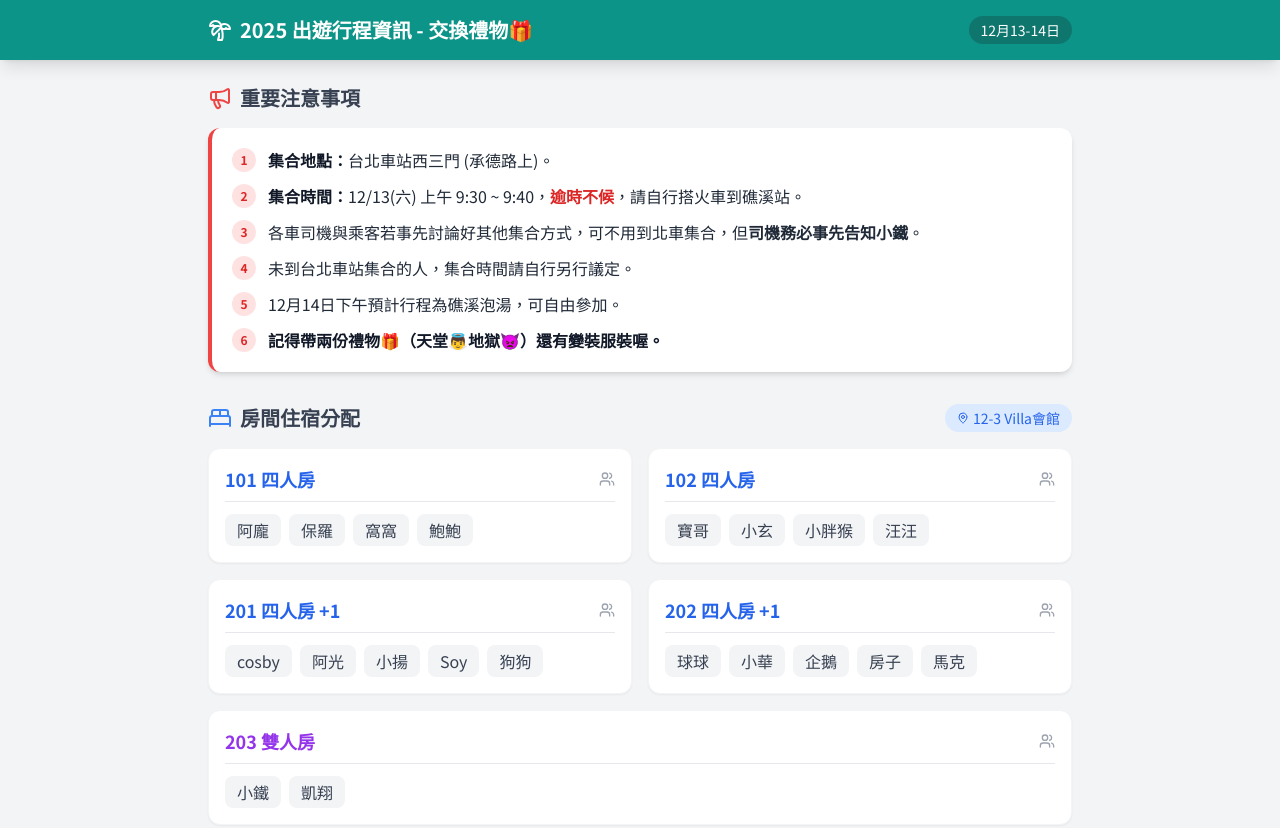
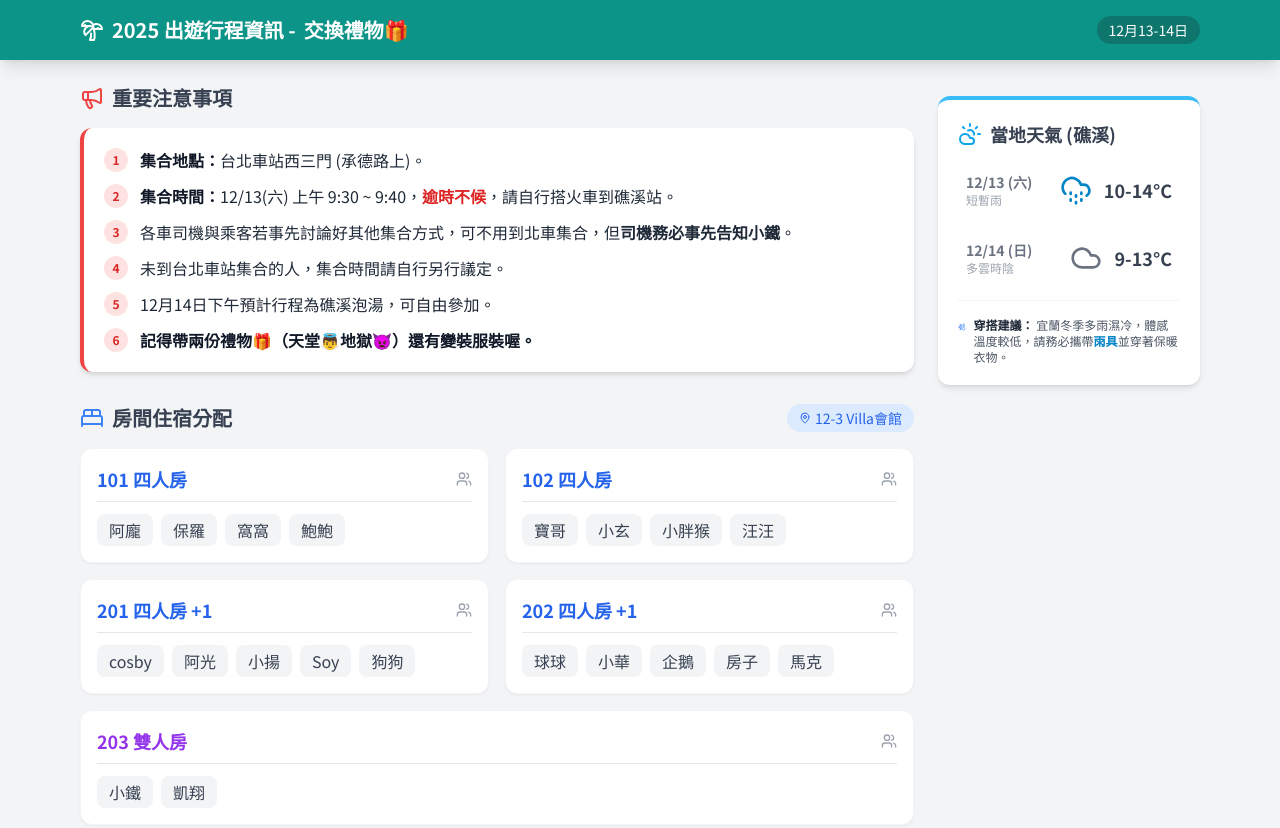
Before and after one commit to MarkHsu999/WebApp, a plain HTML site: page Travel1314/index.html in a window 1280 px wide. Shown: the top 828 px of the page. Drawn offline with nearby package versions, Linux system fonts and the light colour scheme.

Commit message:
新增天氣資訊

```diff
--- a/Travel1314/index.html
+++ b/Travel1314/index.html
@@ -18,22 +18,35 @@
         .card:hover {
             transform: translateY(-2px);
         }
+        /* Hide scrollbar for cleaner look in specific areas if needed */
+        .no-scrollbar::-webkit-scrollbar {
+            display: none;
+        }
+        .no-scrollbar {
+            -ms-overflow-style: none;
+            scrollbar-width: none;
+        }
     </style>
 </head>
 <body class="text-gray-800">
 
     <!-- Header -->
     <header class="bg-teal-600 text-white shadow-lg sticky top-0 z-50">
-        <div class="max-w-4xl mx-auto px-4 py-4 flex items-center justify-between">
+        <div class="max-w-6xl mx-auto px-4 py-4 flex items-center justify-between">
             <h1 class="text-xl font-bold flex items-center gap-2">
                 <i data-lucide="palmtree" class="w-6 h-6"></i>
-                2025 出遊行程資訊 - 交換禮物🎁
+                <span class="hidden sm:inline">2025 出遊行程資訊 - </span>交換禮物🎁
             </h1>
-            <span class="text-sm bg-teal-700 px-3 py-1 rounded-full">12月13-14日</span>
+            <span class="text-sm bg-teal-700 px-3 py-1 rounded-full whitespace-nowrap">12月13-14日</span>
         </div>
     </header>
 
-    <main class="max-w-4xl mx-auto px-4 py-6 space-y-8">
+    <main class="max-w-6xl mx-auto px-4 py-6">
+
+        <div class="grid grid-cols-1 lg:grid-cols-4 gap-6">
+
+            <!-- Left Column: Main Content -->
+            <div class="lg:col-span-3 space-y-8">
 
                 <!-- Notices Section (Priority) -->
                 <section>
@@ -73,7 +86,7 @@
 
                 <!-- Accommodation Section -->
                 <section>
-            <div class="flex items-center justify-between mb-4">
+                    <div class="flex flex-wrap items-center justify-between mb-4 gap-2">
                         <h2 class="text-xl font-bold text-gray-700 flex items-center gap-2">
                             <i data-lucide="bed-double" class="text-blue-500"></i>
                             房間住宿分配
@@ -244,10 +257,61 @@
                         </a>
                     </div>
                 </section>
+            </div>
+
+            <!-- Right Column: Sidebar (Weather & Extra Info) -->
+            <div class="lg:col-span-1 space-y-6">
+
+                <!-- Weather Widget -->
+                <div class="bg-white rounded-xl shadow-md p-5 border-t-4 border-sky-400 sticky top-24">
+                    <h3 class="text-lg font-bold text-gray-700 mb-4 flex items-center gap-2">
+                        <i data-lucide="cloud-sun" class="text-sky-500"></i>
+                        當地天氣 (礁溪)
+                    </h3>
+
+                    <div class="space-y-4">
+                        <!-- Day 1 -->
+                        <div class="flex items-center justify-between p-2 hover:bg-sky-50 rounded-lg transition">
+                            <div>
+                                <p class="text-sm font-bold text-gray-500">12/13 (六)</p>
+                                <p class="text-xs text-gray-400">短暫雨</p>
+                            </div>
+                            <div class="flex items-center gap-3">
+                                <i data-lucide="cloud-drizzle" class="text-sky-600 w-8 h-8"></i>
+                                <span class="text-lg font-bold text-gray-700">10-14°C</span>
+                            </div>
+                        </div>
+
+                        <!-- Day 2 -->
+                        <div class="flex items-center justify-between p-2 hover:bg-sky-50 rounded-lg transition">
+                            <div>
+                                <p class="text-sm font-bold text-gray-500">12/14 (日)</p>
+                                <p class="text-xs text-gray-400">多雲時陰</p>
+                            </div>
+                            <div class="flex items-center gap-3">
+                                <i data-lucide="cloud" class="text-gray-500 w-8 h-8"></i>
+                                <span class="text-lg font-bold text-gray-700">9-13°C</span>
+                            </div>
+                        </div>
+                    </div>
+
+                    <div class="mt-4 pt-4 border-t border-gray-100">
+                        <div class="flex gap-2 items-start">
+                            <i data-lucide="thermometer-snowflake" class="w-4 h-4 text-blue-500 mt-0.5"></i>
+                            <p class="text-xs text-gray-600">
+                                <span class="font-bold text-gray-800">穿搭建議：</span>
+                                宜蘭冬季多雨濕冷，體感溫度較低，請務必攜帶<span class="text-sky-600 font-bold">雨具</span>並穿著保暖衣物。
+                            </p>
+                        </div>
+                    </div>
+                </div>
+
+            </div>
+        </div>
 
     </main>
 
-    <footer class="bg-gray-800 text-gray-400 py-6 text-center text-sm">
+    <footer class="bg-gray-800 text-gray-400 py-6 text-center text-sm mt-8">
         <p>© 出遊行程小幫手</p>
     </footer>
 
```
Lines whose indentation alone changed are shown as unchanged.
